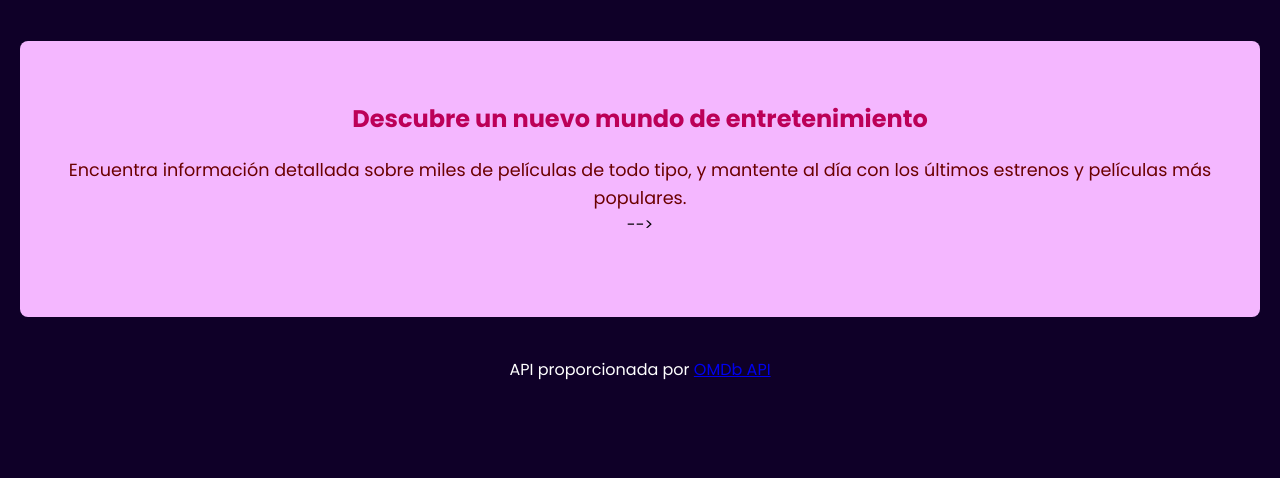
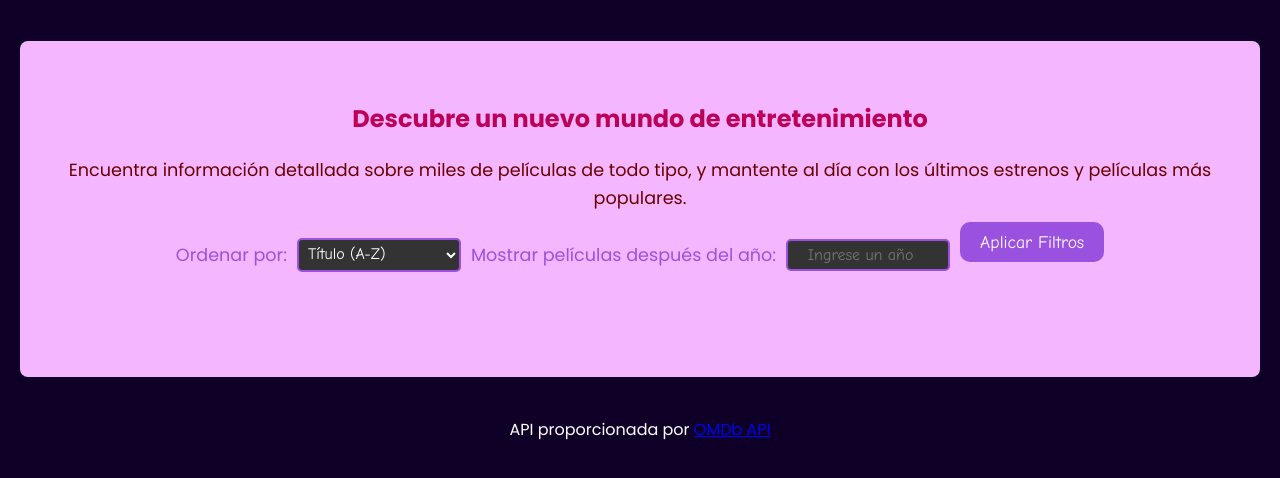
Before and after one commit to Camila183/Proyecto-Cinema-girl, a plain HTML site: page buscador.html in a window 1280 px wide. Shown: the part 136-614 px from the top of the page. Drawn offline with nearby package versions, Linux system fonts and the light colour scheme; no server answers.

Commit message:
Update buscador.html

```diff
--- a/buscador.html
+++ b/buscador.html
@@ -80,7 +80,7 @@
 
 <!--         <!-- Contenedor donde se mostrarán los resultados de búsqueda -->
         <!-- Filtros -->
-<!--         <div id="filtros">
+        <div id="filtros">
           <label for="ordenar">Ordenar por:</label>
           <select id="ordenar">
             <option value="titulo">Título (A-Z)</option>
@@ -93,7 +93,7 @@
           <input type="number" id="filtroAnio" placeholder="Ingrese un año" />
 
           <button id="aplicarFiltros">Aplicar Filtros</button>
-        </div> --> -->
+        </div>
 
         <div id="movies-container" class="movies-grid"></div>
 
```
